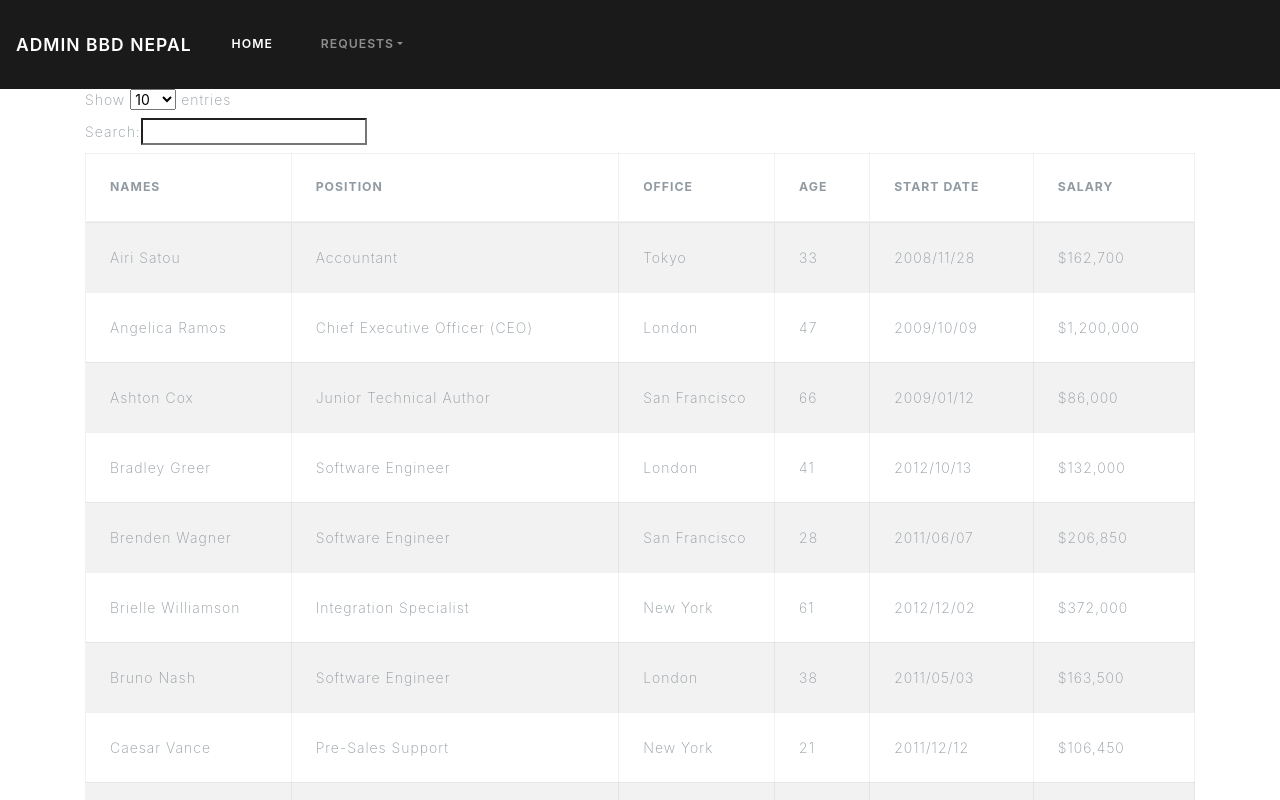
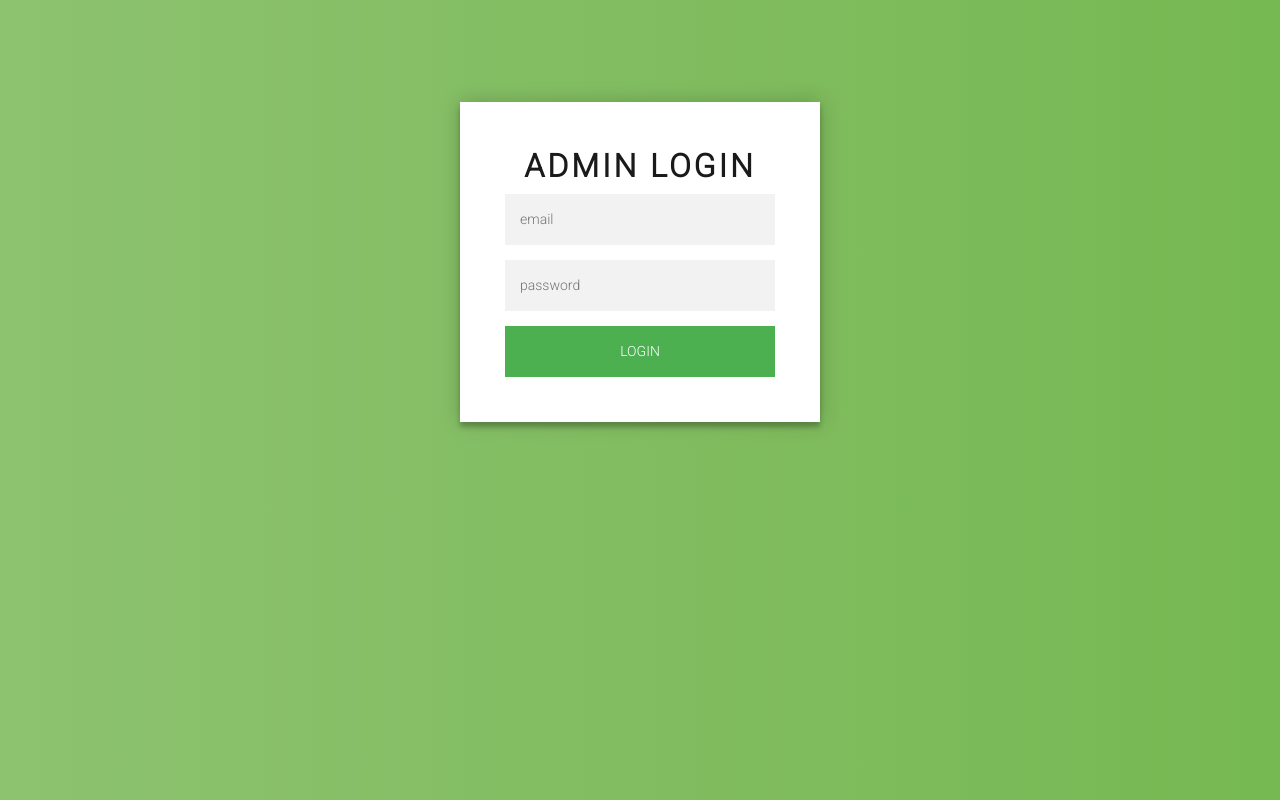
Before and after one commit to ujjalacharya/bbd-cra, a React (Create React App) app: page /application in a window 1280 px wide. Shown: the top 800 px of the page. Built offline with nearby package versions, Linux system fonts and the light colour scheme.

Commit message:
add fake login

```diff
--- /dev/null
+++ b/public/css/index.css
@@ -0,0 +1,101 @@
+@import url(https://fonts.googleapis.com/css?family=Roboto:300);
+.login-page {
+  width: 360px;
+  padding: 8% 0 0;
+  margin: auto;
+}
+.form {
+  position: relative;
+  z-index: 1;
+  background: #FFFFFF;
+  max-width: 360px;
+  margin: 0 auto 100px;
+  padding: 45px;
+  text-align: center;
+  box-shadow: 0 0 20px 0 rgba(0, 0, 0, 0.2), 0 5px 5px 0 rgba(0, 0, 0, 0.24);
+}
+.form input {
+  font-family: "Roboto", sans-serif;
+  outline: 0;
+  background: #f2f2f2;
+  width: 100%;
+  border: 0;
+  margin: 0 0 15px;
+  padding: 15px;
+  box-sizing: border-box;
+  font-size: 14px;
+}
+.form button {
+  font-family: "Roboto", sans-serif;
+  text-transform: uppercase;
+  outline: 0;
+  background: #4CAF50;
+  width: 100%;
+  border: 0;
+  padding: 15px;
+  color: #FFFFFF;
+  font-size: 14px;
+  -webkit-transition: all 0.3 ease;
+  transition: all 0.3 ease;
+  cursor: pointer;
+}
+.form button:hover,.form button:active,.form button:focus {
+  background: #43A047;
+}
+.form .message {
+  margin: 15px 0 0;
+  color: #b3b3b3;
+  font-size: 12px;
+}
+.form .message a {
+  color: #4CAF50;
+  text-decoration: none;
+}
+.form .register-form {
+  display: none;
+}
+.container {
+  position: relative;
+  z-index: 1;
+  max-width: 300px;
+  margin: 0 auto;
+}
+.container:before, .container:after {
+  content: "";
+  display: block;
+  clear: both;
+}
+.container .info {
+  margin: 50px auto;
+  text-align: center;
+}
+.container .info h1 {
+  margin: 0 0 15px;
+  padding: 0;
+  font-size: 36px;
+  font-weight: 300;
+  color: #1a1a1a;
+}
+.container .info span {
+  color: #4d4d4d;
+  font-size: 12px;
+}
+.container .info span a {
+  color: #000000;
+  text-decoration: none;
+}
+.container .info span .fa {
+  color: #EF3B3A;
+}
+
+.login-body{
+ height: 100vh;
+ background: #76b852; /* fallback for old browsers */
+ background: -webkit-linear-gradient(right, #76b852, #8DC26F);
+ background: -moz-linear-gradient(right, #76b852, #8DC26F);
+ background: -o-linear-gradient(right, #76b852, #8DC26F);
+ background: linear-gradient(to left, #76b852, #8DC26F);
+ font-family: "Roboto", sans-serif;
+ -webkit-font-smoothing: antialiased;
+ -moz-osx-font-smoothing: grayscale;
+}
--- a/public/index.html
+++ b/public/index.html
@@ -27,6 +27,7 @@
     rel="stylesheet"
     href="%PUBLIC_URL%/css/bootstrap.min.css"
   />
+  <link rel="stylesheet" href="%PUBLIC_URL%/css/index.css">
   </head>
   <body>
     <noscript>You need to enable JavaScript to run this app.</noscript>
--- a/src/App.js
+++ b/src/App.js
@@ -1,17 +1,37 @@
-import React, { Component } from 'react';
-import './App.css';
-import {BrowserRouter} from 'react-router-dom';
-import MainRouter from './MainRouter';
+import React, { Component } from "react";
+import "./App.css";
+import { BrowserRouter } from "react-router-dom";
+import MainRouter from "./MainRouter";
+import Login from "./admin/Login";
 
 class App extends Component {
+  state = {
+    authcheck: "false"
+  };
+
+  changeAuthState = (authcheck) =>{
+    console.log(authcheck)
+    this.setState({ authcheck: authcheck });
+    if(authcheck === "false"){
+      localStorage.removeItem("auth_bbd");
+    } else if(authcheck === "true"){
+      localStorage.setItem("auth_bbd", "true");
+    }
+  }
+
+  componentDidMount() {
+    let authcheck = localStorage.getItem("auth_bbd") || "false";
+    this.changeAuthState(authcheck)
+  }
+
   render() {
-    return (
-      <div>
+   return (this.state.authcheck === "true") ?  (
+      <>
         <BrowserRouter>
-          <MainRouter />
+          <MainRouter changeAuthState={this.changeAuthState}/>
         </BrowserRouter>
-      </div>
-    );
+      </>
+    ) : (<Login changeAuthState={this.changeAuthState}/>)
   }
 }
 
--- a/src/Components/Application.js
+++ b/src/Components/Application.js
@@ -4,7 +4,7 @@ export default class Application extends Component {
   render() {
     return (
       <>
-       <table id="example" class="table table-striped table-bordered" style={{width: "100%"}}>
+       <table id="example" className="table table-striped table-bordered" style={{width: "100%"}}>
         <thead>
             <tr>
                 <th>Names</th>
--- a/src/Components/Contact.js
+++ b/src/Components/Contact.js
@@ -4,7 +4,7 @@ export default class Contact extends Component {
   render() {
     return (
       <>
-       <table id="example" class="table table-striped table-bordered" style={{width: "100%"}}>
+       <table id="example" className="table table-striped table-bordered" style={{width: "100%"}}>
         <thead>
             <tr>
                 <th>Name</th>
--- a/src/HOC/Layout.js
+++ b/src/HOC/Layout.js
@@ -39,6 +39,12 @@ class Layout extends Component {
                 </li>
             </ul>
           </ul>
+          <ul className="navbar-nav ml-auto">
+                <li className="nav-item">
+                    <Link className="nav-link" onClick={()=> this.props.changeAuthState("false")} to="/">Logout</Link>
+                </li>
+
+            </ul>
         </div>
       </nav>
       <div className="container">
--- a/src/MainRouter.js
+++ b/src/MainRouter.js
@@ -5,17 +5,15 @@ import Home from "./Components/Home";
 import Contact from "./Components/Contact";
 import Application from "./Components/Application";
 
-const MainRouter = () => {
+const MainRouter = (props) => {
   return (
-    <>
-      <Layout>
+      <Layout {...props}>
         <Switch>
-          <Route exact path="/" component={Home} />
+          <Route exact path="/" component={Home}/>
           <Route exact path="/contact" component={Contact} />
           <Route exact path="/application" component={Application} />
         </Switch>
       </Layout>
-    </>
   );
 };
 
--- /dev/null
+++ b/src/admin/Login.js
@@ -0,0 +1,46 @@
+import React, { Component } from "react";
+
+class Login extends Component {
+
+ state = {
+  email: "",
+  password: ""
+ }
+
+ submitLogin = (e) => {
+    e.preventDefault();
+    if(this.state.email === "admin@bbdnepal.com" || this.state.password === "bbdnepal12345"){
+     this.props.changeAuthState("true");
+     window.location.reload();
+    }
+    else{
+     alert("Incorrect Email or password");
+     this.setState({email: "", password: ""})
+    }
+ }
+
+ handleChange = (e) =>{
+  this.setState({[e.target.name]: e.target.value})
+ }
+
+
+  render() {
+   console.log(this.state);
+    return (
+      <div className="login-body">
+        <div className="login-page">
+          <div className="form">
+            <form className="login-form" onSubmit={this.submitLogin}>
+              <h1 style={{ textAlign: "center" }}>Admin Login</h1>
+              <input type="email" placeholder="email" name="email" onChange={this.handleChange} value={this.state.email} required/>
+              <input type="password" placeholder="password" name="password" onChange={this.handleChange} value={this.state.password} required/>
+              <button>login</button>
+            </form>
+          </div>
+        </div>
+      </div>
+    );
+  }
+}
+
+export default Login;
```
